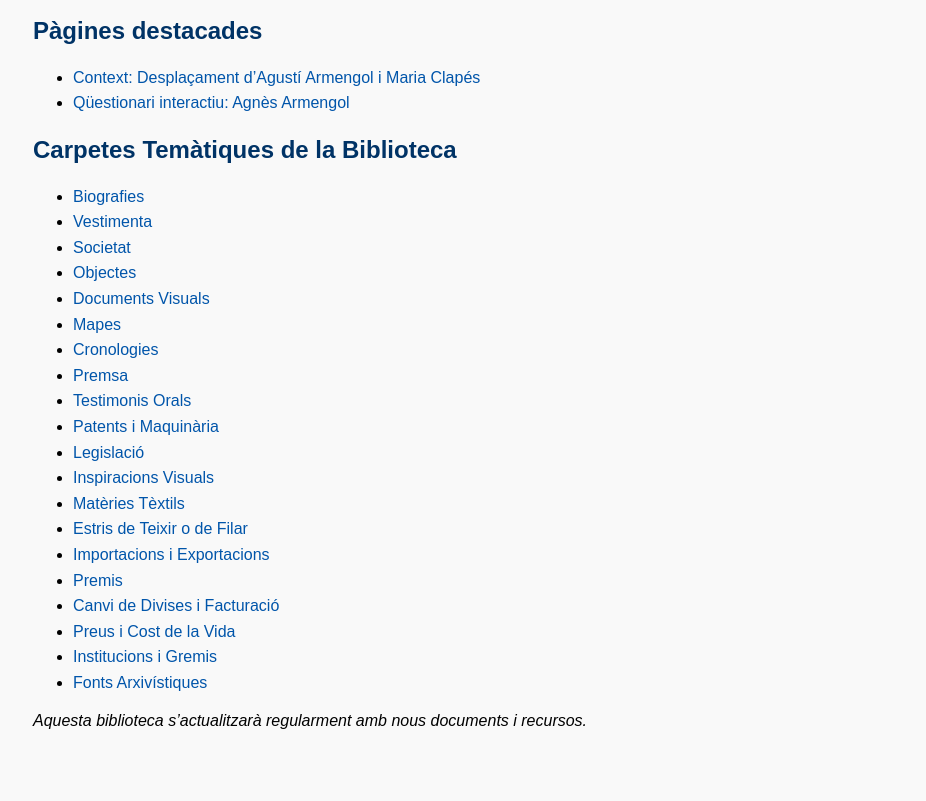
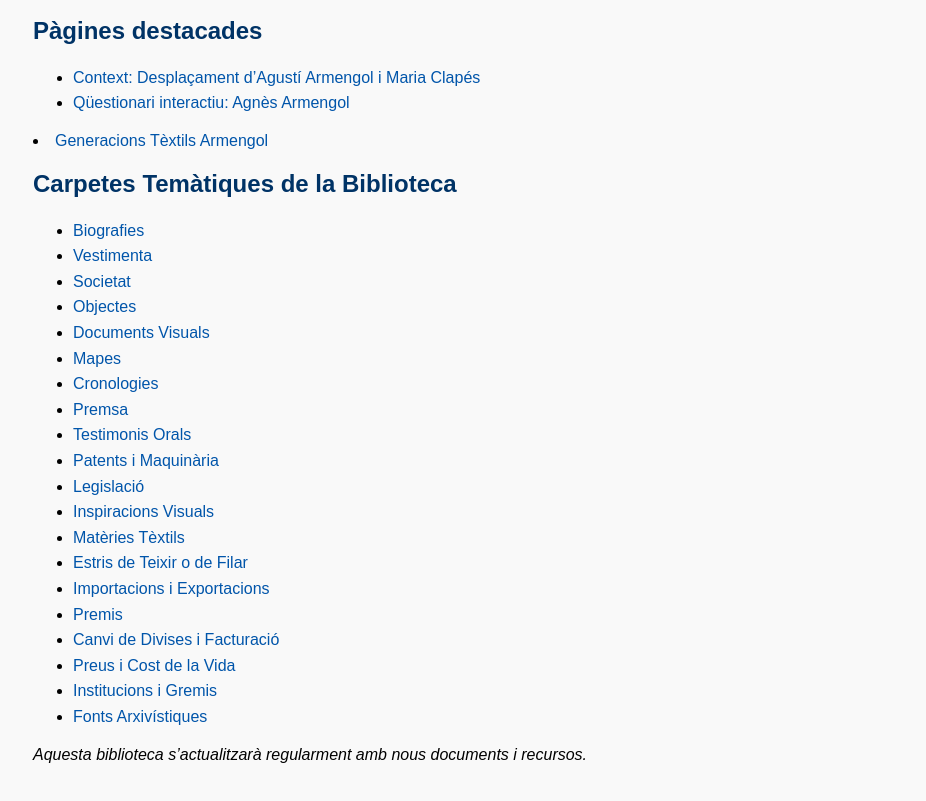
Before and after one commit to Fil-i-foc/filifoc-biblioteca, a plain HTML site: page index.html in a window 1280 px wide. Shown: the part 141-942 px from the top of the page, without its empty margins (7-933 px from the left). Drawn offline with Linux system fonts and the light colour scheme.

Commit message:
Update index.html
Afegit enllaç a pàgina de generacions

```diff
--- a/index.html
+++ b/index.html
@@ -20,6 +20,7 @@
     <li><a href="context-agusti-maria.html">Context: Desplaçament d’Agustí Armengol i Maria Clapés</a></li>
     <li><a href="agnes-armengol-quiz.html">Qüestionari interactiu: Agnès Armengol</a></li>
   </ul>
+<li><a href="generacions.html">Generacions Tèxtils Armengol</a></li>
 
   <h2>Carpetes Temàtiques de la Biblioteca</h2>
   <ul>
```
